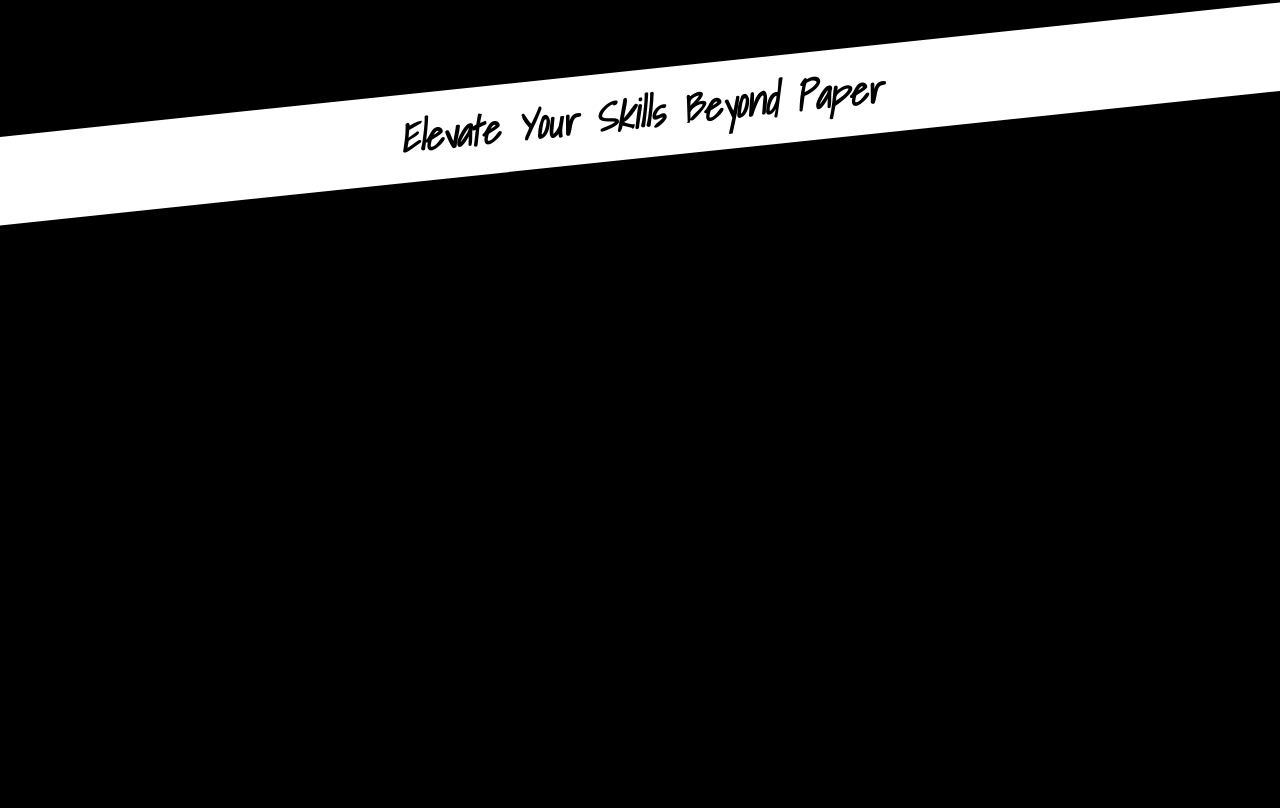
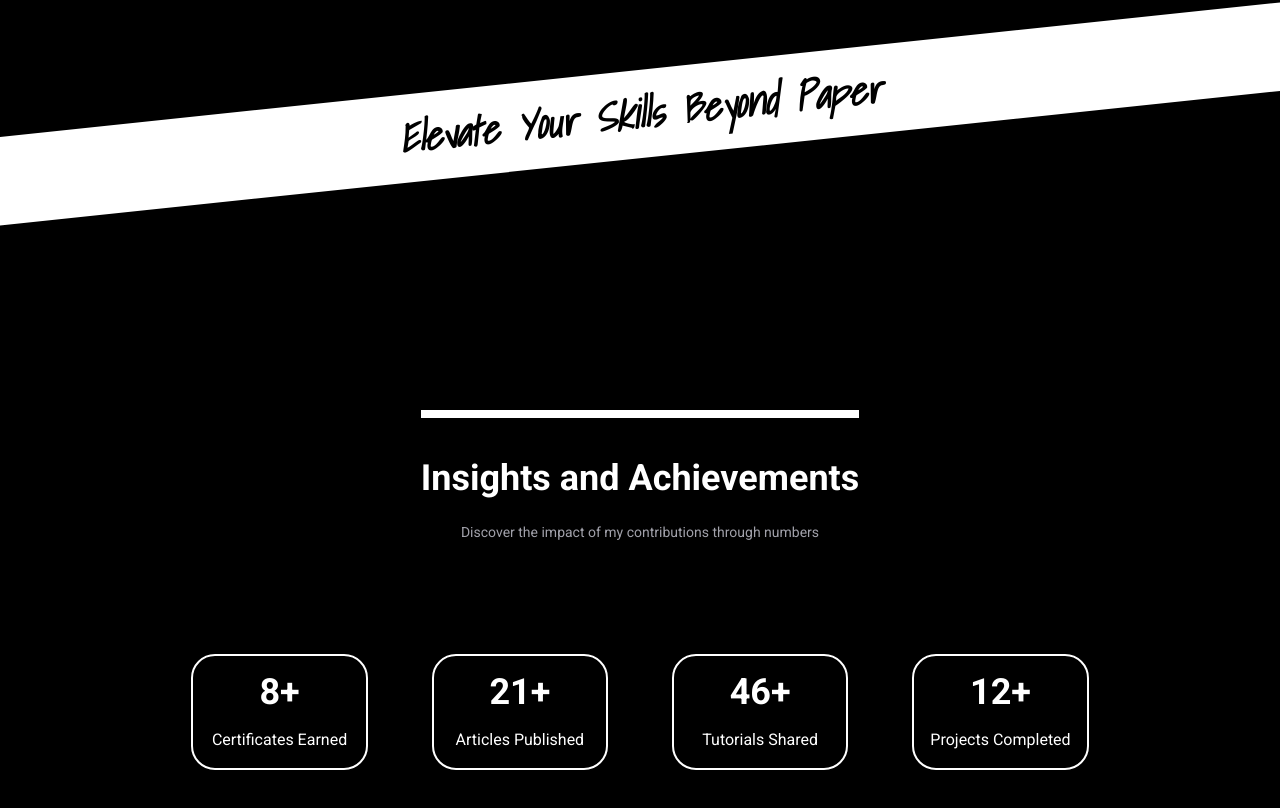
Before and after one commit to arentalb/modern-portfolio, a React (Vite) app: page / in a window 1280 px wide. Shown: the part 4296-5104 px from the top of the page. Before the commit the page ends 4578 px from the top, so only its background shows below. Built offline with nearby package versions, Linux system fonts and the light colour scheme.

Commit message:
Design the statistics section

```diff
--- /dev/null
+++ b/src/components/layout/home/StatisticsSection.tsx
@@ -0,0 +1,75 @@
+interface StatisticProps {
+  StatisticName: string;
+  count: number;
+}
+
+const StatisticData: StatisticProps[] = [
+  {
+    StatisticName: "Certificates Earned",
+    count: 8,
+  },
+  {
+    StatisticName: "Articles Published",
+    count: 21,
+  },
+
+  {
+    StatisticName: "Tutorials Shared",
+    count: 46,
+  },
+
+  {
+    StatisticName: "Projects Completed",
+    count: 12,
+  },
+];
+
+export function StatisticsSection() {
+  return (
+    <section className=" px-5   py-32 md:max-w-[1400px] mx-auto  text-center ">
+      <div className={"flex justify-center flex-col items-center mb-14"}>
+        <h1
+          className={"text-4xl font-bold mb-6 border-t-8 border-t-white pt-10"}
+        >
+          Insights and Achievements
+        </h1>
+        <p
+          className={
+            "text-sm text-center text-gray-primary mb-14 sm:max-w-[500px] "
+          }
+        >
+          Discover the impact of my contributions through numbers
+        </p>
+      </div>
+      <div className={"flex justify-center flex-col items-center "}>
+        <Statistics />
+      </div>
+    </section>
+  );
+}
+
+function Statistics() {
+  return (
+    <div className={"grid grid-cols-2 gap-4 sm:grid-cols-4 md:gap-16"}>
+      {StatisticData.map((StatisticDatum) => (
+        <Statistic
+          statistic={StatisticDatum}
+          key={StatisticDatum.StatisticName}
+        />
+      ))}
+    </div>
+  );
+}
+
+interface StatisticComponentProps {
+  statistic: StatisticProps;
+}
+
+function Statistic({ statistic }: StatisticComponentProps) {
+  return (
+    <div className={" rounded-3xl border-2 border-white p-4 "}>
+      <p className={"text-4xl font-bold mb-4"}> {statistic.count}+</p>
+      <p className={"text-base"}> {statistic.StatisticName}</p>
+    </div>
+  );
+}
--- a/src/pages/HomePage.tsx
+++ b/src/pages/HomePage.tsx
@@ -6,6 +6,7 @@ import { BrightCurvedLine } from "@/components/common/BrightCurvedLine.tsx";
 import { ProjectSection } from "@/components/layout/home/ProjectSection.tsx";
 import { ExperienceSection } from "@/components/layout/home/ExperienceSection.tsx";
 import { CertificateSection } from "@/components/layout/home/CertificateSection.tsx";
+import { StatisticsSection } from "@/components/layout/home/StatisticsSection.tsx";
 
 export function HomePage() {
   return (
@@ -19,6 +20,7 @@ export function HomePage() {
       <ExperienceSection />
       <BrightCurvedLine direction={"down"} />
       <CertificateSection />
+      <StatisticsSection />
     </>
   );
 }
```
